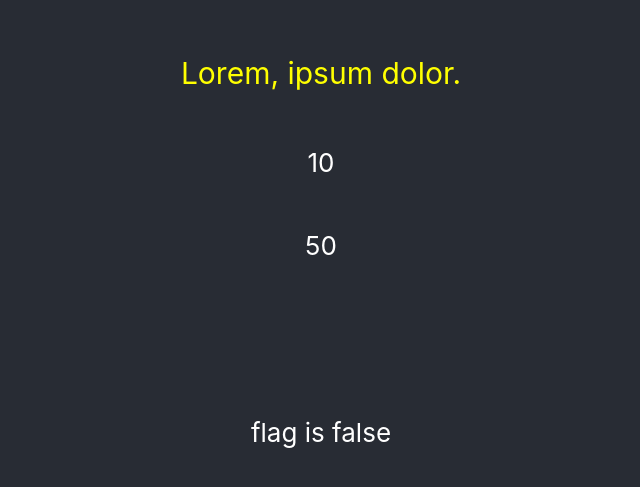
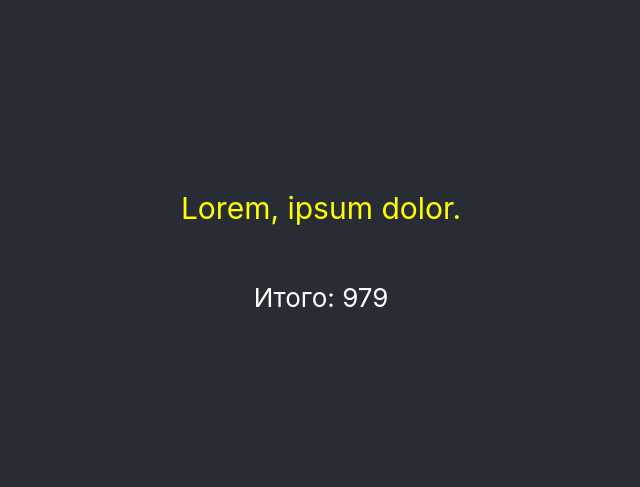
Before and after one commit to WebHeroSchool/avi_todo, a React (Create React App) app in the folder todo/: page / in a window 1280 px wide. Shown: the part 151-638 px from the top of the page, without its empty margins (319-959 px from the left). Built offline with nearby package versions, Linux system fonts and the light colour scheme.

Commit message:
модули

```diff
--- a/todo/src/App.js
+++ b/todo/src/App.js
@@ -1,8 +1,8 @@
 import logo from './logo.svg';
+import {count, length} from './number.js'
 import './App.css';
 
-const flag = false;
-const count = 10;
+
 
 function App() {
   return (
@@ -10,14 +10,8 @@ function App() {
       <header className="App-header">
 
         <p style={{ color: "yellow", fontSize: 10 + 20 }}>Lorem, ipsum dolor.</p>
-        <p>{count}</p>
-        <p>{50}</p>
-        <p>{undefined}</p>
-        <p>{null}</p>
-        <p>
-          {flag ? "flag is true" : "flag is false"}
+        <p>Итого: {count * length}</p>
 
-        </p>
 
       </header>
     </div>
--- /dev/null
+++ b/todo/src/number.js
@@ -0,0 +1,4 @@
+const count = 11;
+const length = 89;
+
+export {count, length}
```
Also changed, not shown: 1 other file (tests, documents, lock files or other folders).
